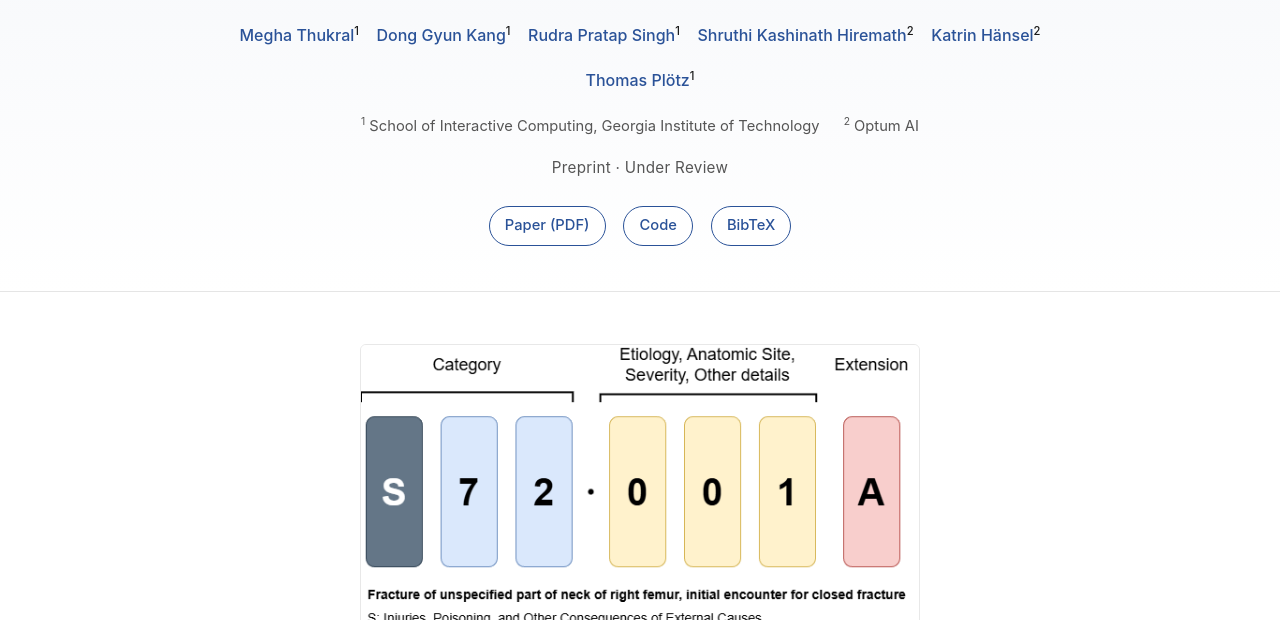
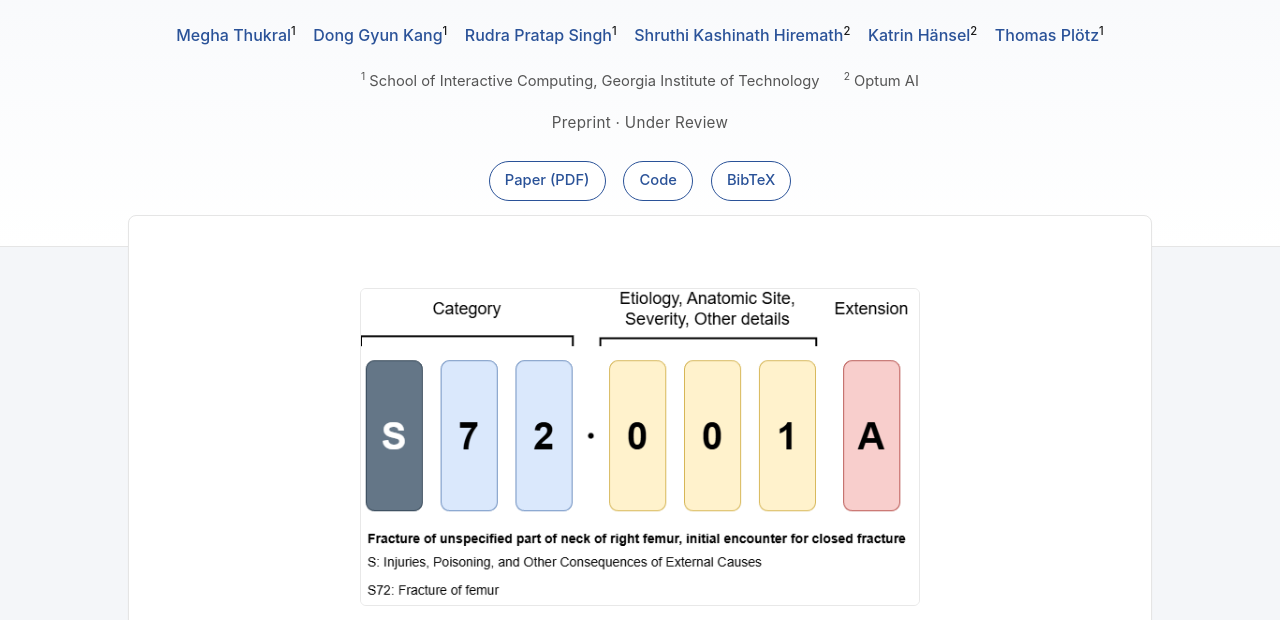
Before and after one commit to meghathukral/HICD_EHR_FMs, a plain HTML site: page index.html in a window 1280 px wide. Shown: the part 147-767 px from the top of the page. Drawn offline with Linux system fonts and the light colour scheme.

Commit message:
site: widen layout to 1024px, add soft page bg + card-style content column

```diff
--- a/style.css
+++ b/style.css
@@ -5,7 +5,8 @@
   --accent: #2a5298;
   --bg-soft: #fafafa;
   --code-bg: #f6f8fa;
-  --max-w: 880px;
+  --page-bg: #f4f6f9;
+  --max-w: 1024px;
 }
 
 * { box-sizing: border-box; }
@@ -20,8 +21,20 @@ body {
   margin: 0;
   font-family: -apple-system, BlinkMacSystemFont, "Segoe UI", Roboto, "Helvetica Neue", Arial, sans-serif;
   color: var(--fg);
+  background: var(--page-bg);
+  line-height: 1.6;
+}
+
+/* Card-like content column sits on the soft page background */
+main.container {
   background: #fff;
-  line-height: 1.6;
+  border: 1px solid var(--line);
+  border-radius: 8px;
+  padding: 1.25rem 2rem;
+  margin-top: -2rem;       /* tuck the card slightly under the hero edge */
+  position: relative;
+  z-index: 1;
+  box-shadow: 0 1px 2px rgba(0,0,0,0.03);
 }
 
 .container {
```
